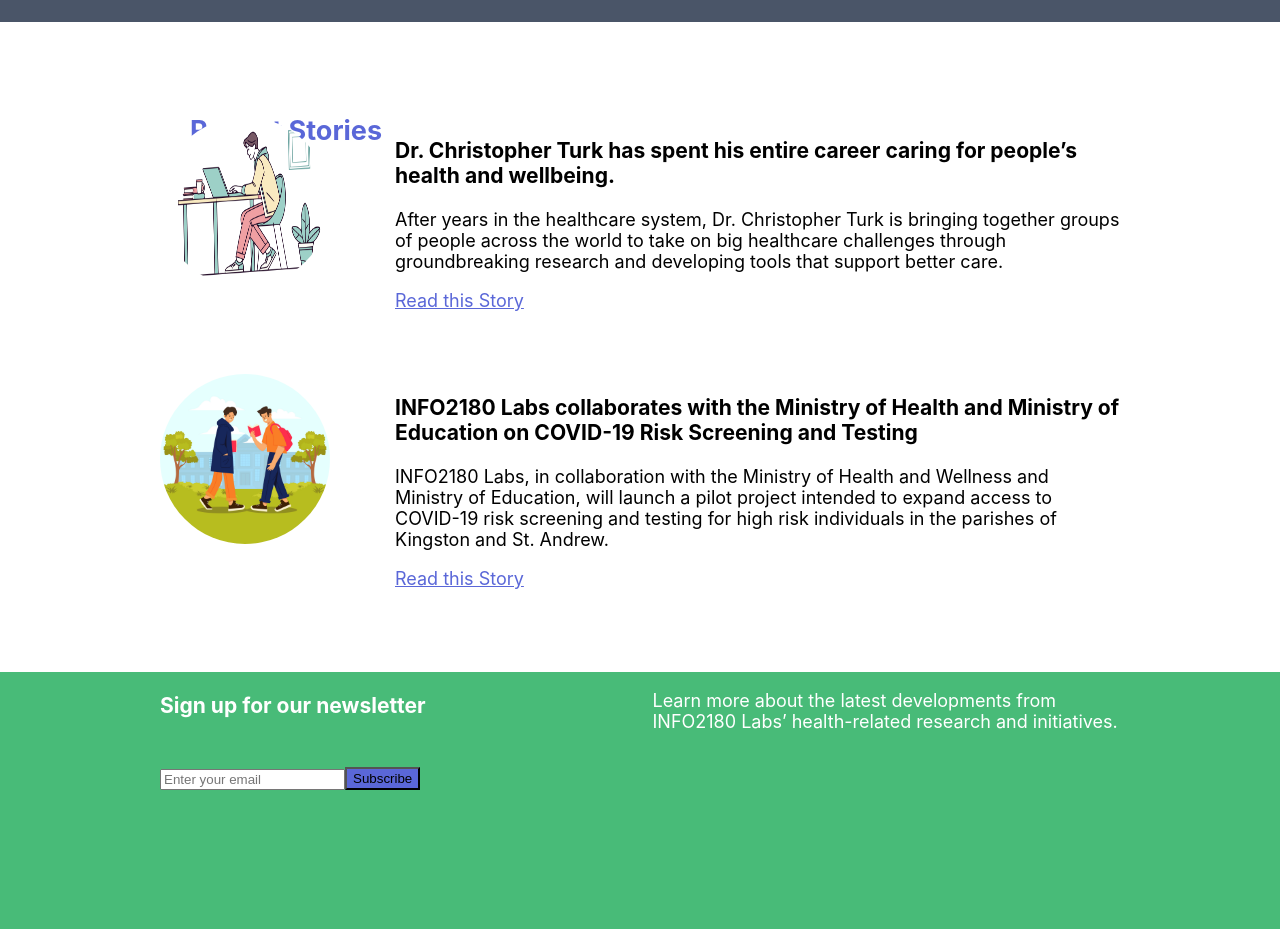
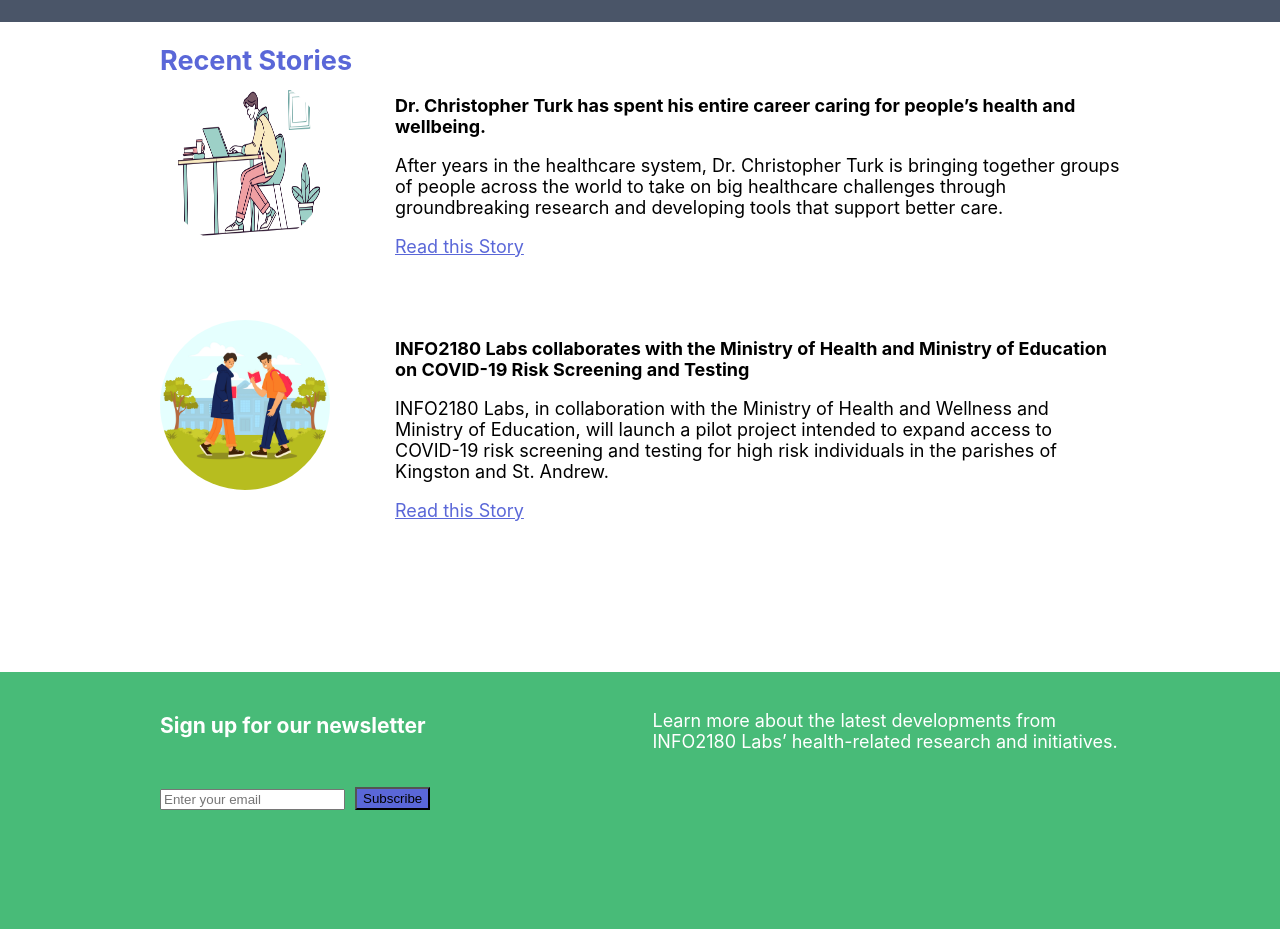
Before and after one commit to JadenA20/info2180-project1, a plain HTML site: page index.html in a window 1280 px wide. Shown: the part 1200-2129 px from the top of the page. Drawn offline with Linux system fonts and the light colour scheme.

Commit message:
Update styles.css

```diff
--- a/styles.css
+++ b/styles.css
@@ -136,15 +136,13 @@ ul li a:hover {
     grid-template-columns: repeat(1, 1fr);
     grid-template-rows: 30px auto 50px;
     grid-gap: 25px;
-    padding: 40px;
 }
 
 .stories .container h2 {
     color: #5A67D8;
-    padding: 30px;
 }
 
-.storiess .container h3 {
+.stories .container h3 {
     font-size: 18px;
 }
 
@@ -171,14 +169,17 @@ ul li a:hover {
     flex-direction: column;
     align-items: center;
     gap: 20px;
+    padding: 20px;
     background-color: #48BB78;
     color: white;
-    height: 350px;
+    height: 220px;
 }
 
 .newsletter form {
     display: flex;
     flex-direction: row;
+    gap: 10px;
+    width: 100%;
 }
 
 .newsletter .container .btn {
```
